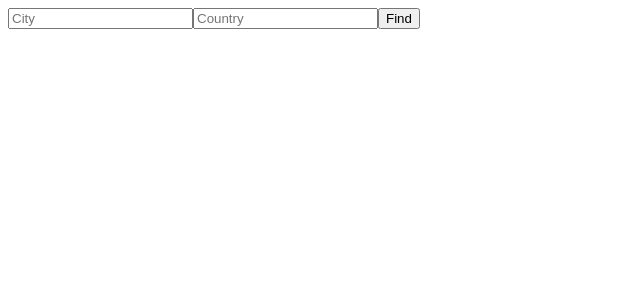
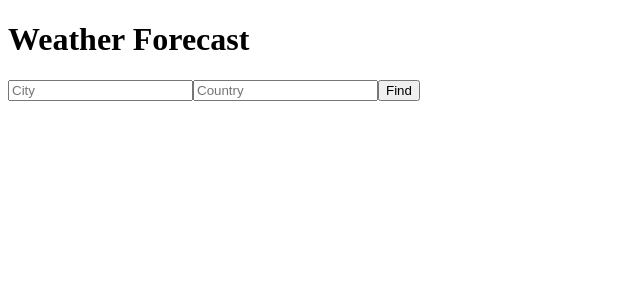
Before and after one commit to Liang49/WeatherApp, a React (Create React App) app: page / in a window 1280 px wide. Shown: the top 300 px of the page, without its empty margins (0-640 px from the left). Built offline with nearby package versions, Linux system fonts and the light colour scheme.

Commit message:
click
handle weather changes

```diff
--- a/src/App.js
+++ b/src/App.js
@@ -1,11 +1,27 @@
 import React from "react";
 import InputBar from "./InputBar.js";
+import Title from "./Title.js";
 
 class App extends React.Component {
+  constructor(props) {
+    super(props);
+    this.state = {
+      City: "Brooklyn",
+      Country: "United States"
+    };
+    this.handleClick = this.handleClick.bind(this);
+  }
+
+  handleClick() {
+    this.setState({
+      City: "Queens"
+    });
+  }
   render() {
     return (
       <div>
-        <InputBar />
+        <Title />
+        <InputBar onClick={this.handleClick} />
       </div>
     );
   }
--- /dev/null
+++ b/src/Title.js
@@ -0,0 +1,13 @@
+import React from "react";
+
+class Title extends React.Component {
+  render() {
+    return (
+      <div>
+        <h1>Weather Forecast</h1>
+      </div>
+    );
+  }
+}
+
+export default Title;
```
Also changed, not shown: src/Weather.js (added).
